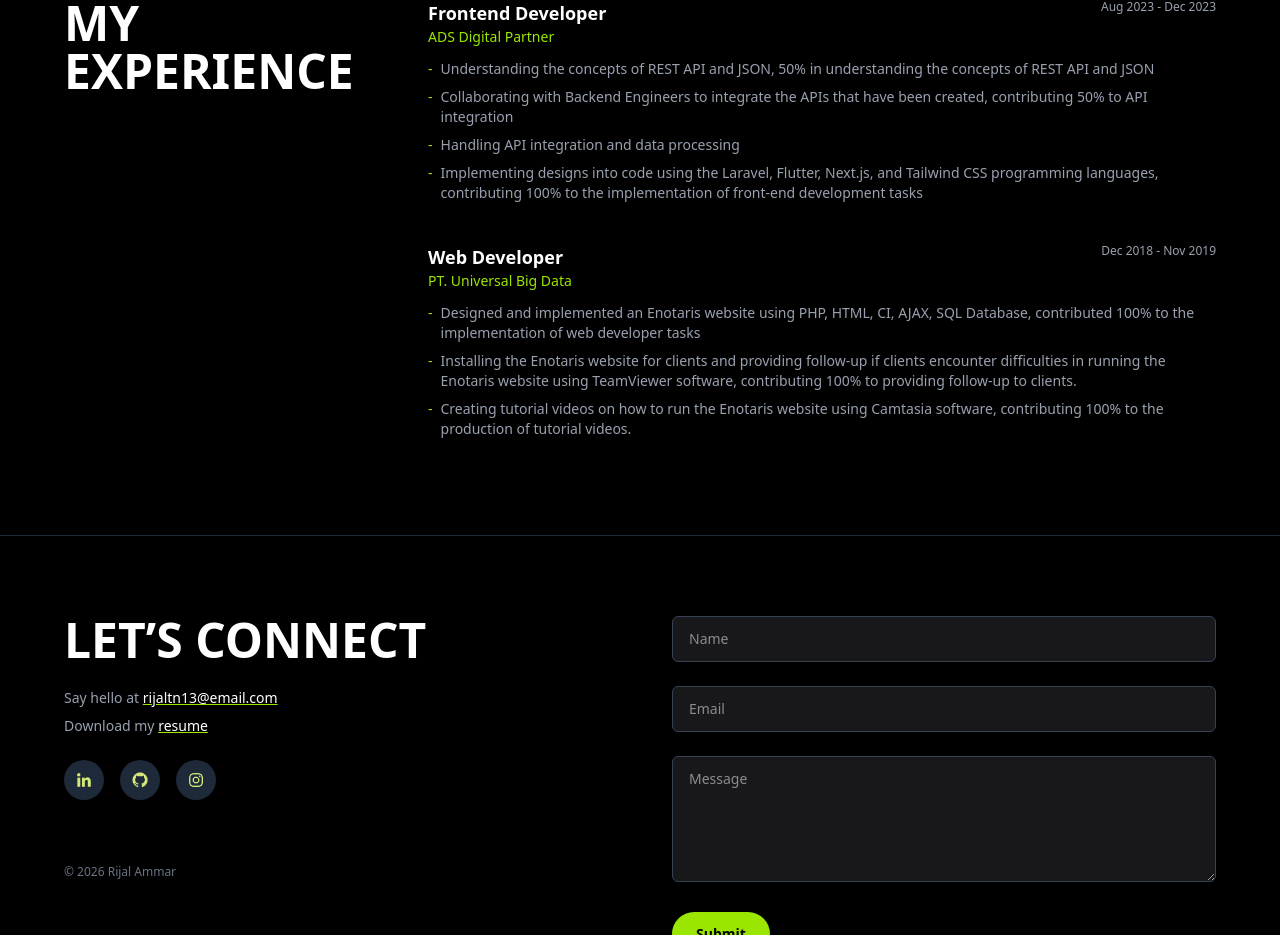
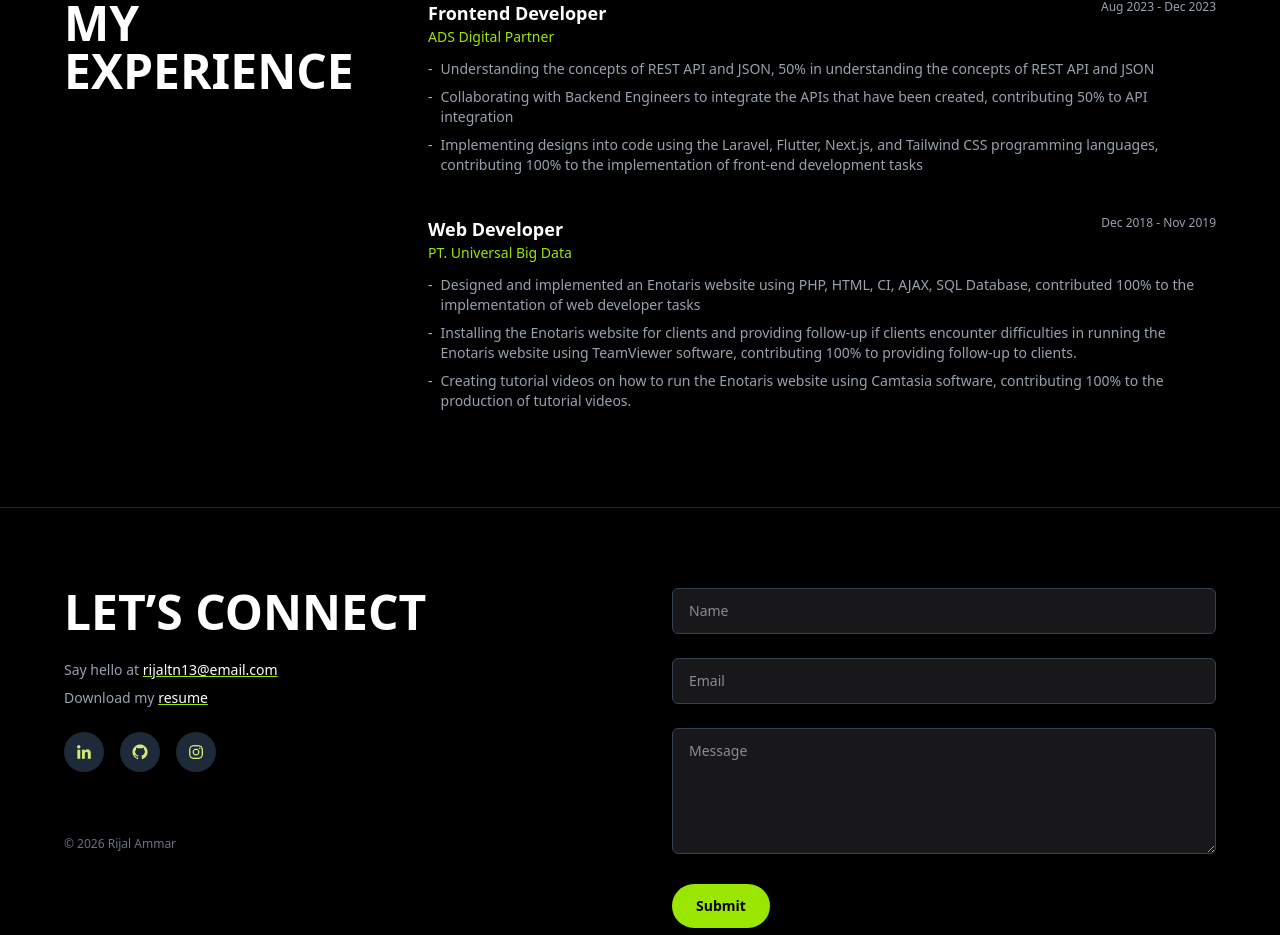
Before and after one commit to rijalammar1/Tugas-Day_35_RijalAmmar, a Next.js app: page / in a window 1280 px wide. Shown: the part 3939-4874 px from the top of the page. Built offline with nearby package versions, Linux system fonts and the light colour scheme.

Commit message:
fix-desc-experience

```diff
--- a/app/data/experience.ts
+++ b/app/data/experience.ts
@@ -6,7 +6,6 @@ export const experiences = [
     description: [
       " Understanding the concepts of REST API and JSON, 50% in understanding the concepts of REST API and JSON",
       "Collaborating with Backend Engineers to integrate the APIs that have been created, contributing 50% to  API integration",
-      "Handling API integration and data processing",
       "Implementing designs into code using the Laravel, Flutter, Next.js, and Tailwind CSS programming languages, contributing 100% to the implementation of front-end development tasks",
     ],
   },
```
